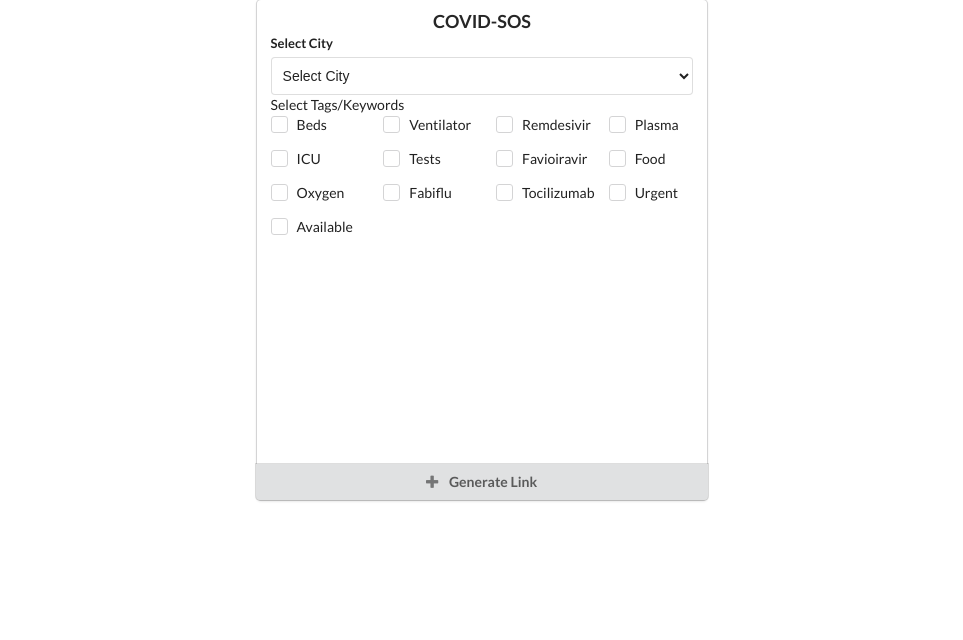
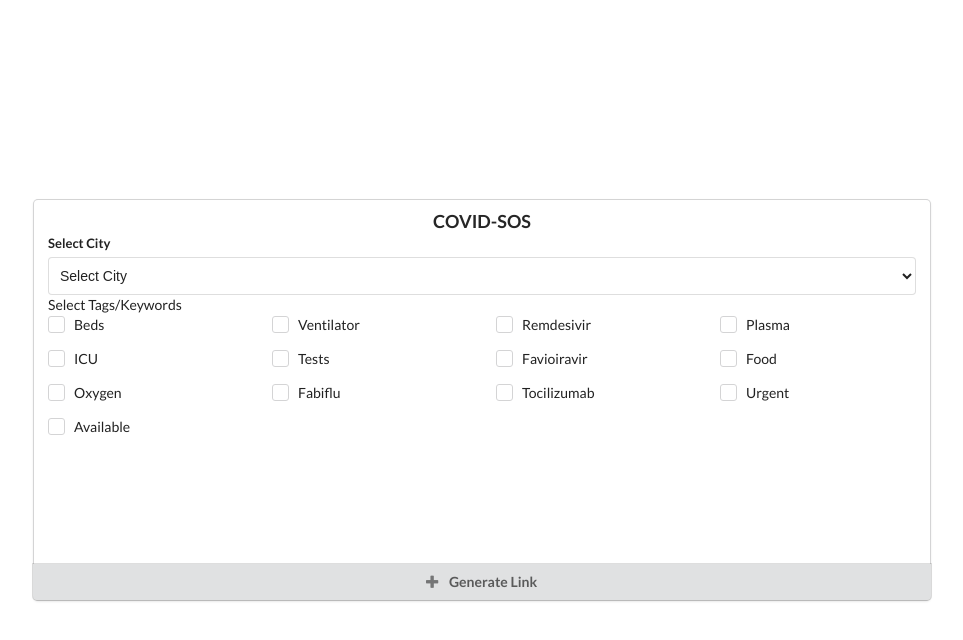
Before and after one commit to ayushbahuguna/covsos, a website: page index.html in a window 1280 px wide. Shown: the whole page, without its empty margins (158-1121 px from the left). Drawn offline with nearby package versions, Linux system fonts and the light colour scheme.

Commit message:
Modified some css

```diff
--- a/main.css
+++ b/main.css
@@ -13,10 +13,9 @@ body{
 }
 
 .main_card{
-  width: 40% !important;
-  height: 500px;
-  margin-left: auto !important;
-  margin-right: auto !important;
+  width: 70vw !important;
+  height: 50vh;
+  margin: auto !important;
 }
 
 .checkbox{
```
